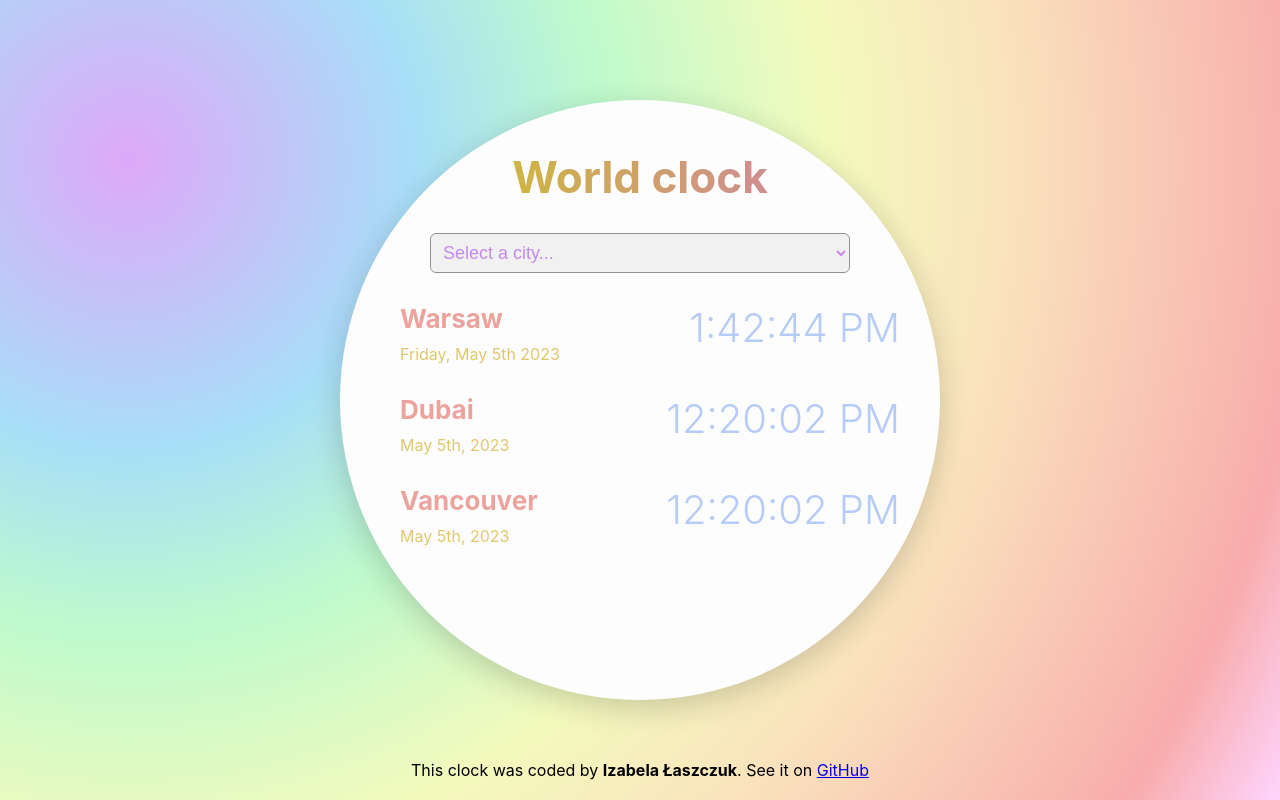
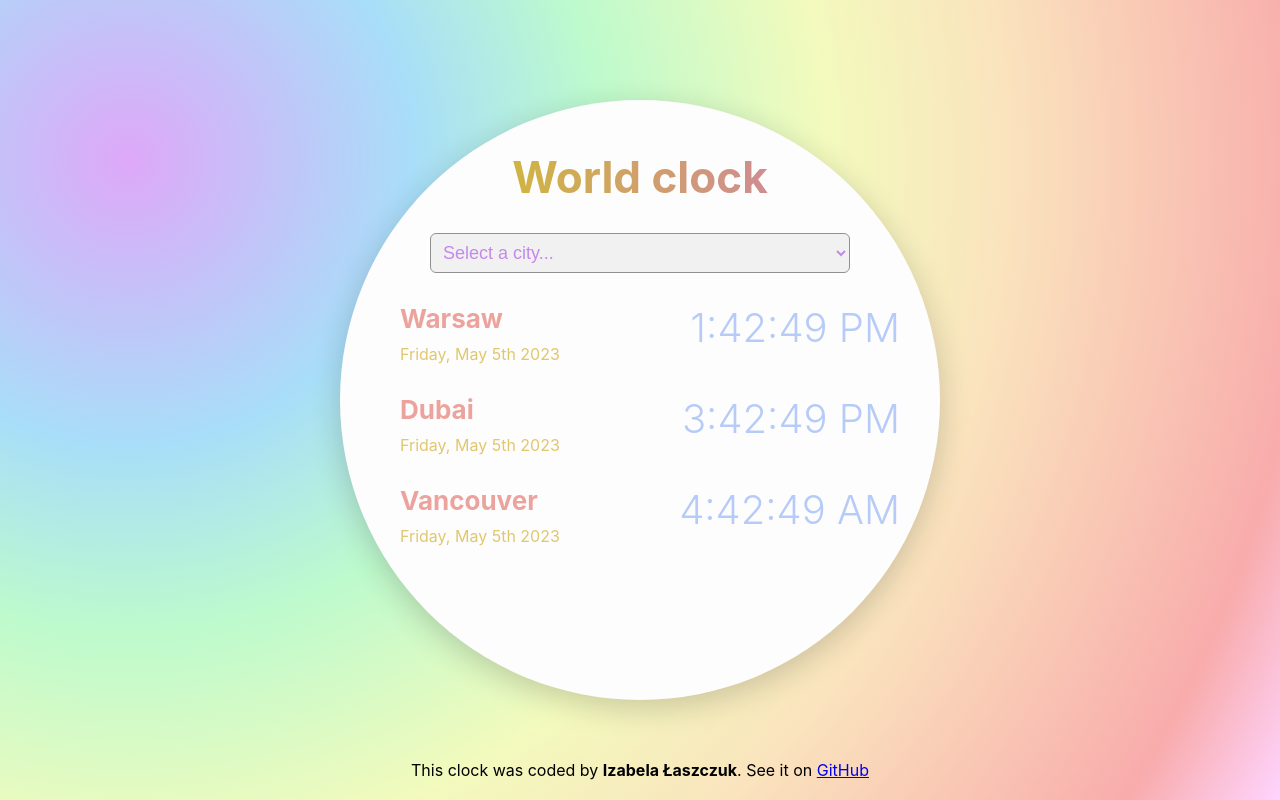
Before and after one commit to IzabelaLas/react-world-clock, a React (Create React App) app: page / in a window 1280 px wide. Built offline with nearby package versions, Linux system fonts and the light colour scheme.

Commit message:
Add function on displayed cities

```diff
--- a/src/components/displayedCities/CitiesDisplayed.js
+++ b/src/components/displayedCities/CitiesDisplayed.js
@@ -1,25 +1,13 @@
+import DubaiTime from "./DubaiTime";
+import VancouverTime from "./Vancouver";
 import WarsawTime from "./WarsawTime";
 
 export default function CitiesDisplayed() {
   return (
     <div>
       <WarsawTime />
-      <div className="citiesDisplayed" id="dubai">
-        <div className="CityAndDate">
-          <h2 className="city">Dubai</h2>
-          <div className="date">May 5th, 2023</div>
-        </div>
-
-        <div className="time">12:20:02 PM</div>
-      </div>
-      <div className="citiesDisplayed" id="vancouver">
-        <div className="CityAndDate">
-          <h2 className="city">Vancouver</h2>
-          <div className="date">May 5th, 2023</div>
-        </div>
-
-        <div className="time">12:20:02 PM</div>
-      </div>
+      <DubaiTime />
+      <VancouverTime />
     </div>
   );
 }
--- /dev/null
+++ b/src/components/displayedCities/DubaiTime.js
@@ -0,0 +1,27 @@
+import React, { useState, useEffect } from "react";
+import moment from "moment-timezone";
+
+export default function DubaiTime() {
+  const [dubaiDate, setDubaiDate] = useState(false);
+  const [dubaiTime, setDubaiTime] = useState(false);
+
+  useEffect(() => {
+    const intervalId = setInterval(() => {
+      setDubaiDate(moment().tz("Asia/Dubai").format("dddd, MMMM Do YYYY"));
+      setDubaiTime(moment().tz("Asia/Dubai").format("LTS"));
+    }, 1000);
+    return () => clearInterval(intervalId);
+  }, []);
+
+  return (
+    <div id="firstCityDisplayed">
+      <div className="citiesDisplayed" id="dubai">
+        <div className="CityAndDate">
+          <h2 className="city">Dubai</h2>
+          <div className="date">{dubaiDate}</div>
+        </div>
+        <div className="time">{dubaiTime}</div>
+      </div>
+    </div>
+  );
+}
--- /dev/null
+++ b/src/components/displayedCities/Vancouver.js
@@ -0,0 +1,29 @@
+import React, { useState, useEffect } from "react";
+import moment from "moment-timezone";
+
+export default function VancouverTime() {
+  const [vancouverDate, setVancouverDate] = useState(false);
+  const [vancouverTime, setVancouverime] = useState(false);
+
+  useEffect(() => {
+    const intervalId = setInterval(() => {
+      setVancouverDate(
+        moment().tz("America/Vancouver").format("dddd, MMMM Do YYYY")
+      );
+      setVancouverime(moment().tz("America/Vancouver").format("LTS"));
+    }, 1000);
+    return () => clearInterval(intervalId);
+  }, []);
+
+  return (
+    <div id="firstCityDisplayed">
+      <div className="citiesDisplayed" id="warsaw">
+        <div className="CityAndDate">
+          <h2 className="city">Vancouver</h2>
+          <div className="date">{vancouverDate}</div>
+        </div>
+        <div className="time">{vancouverTime}</div>
+      </div>
+    </div>
+  );
+}
--- a/src/components/displayedCities/WarsawTime.js
+++ b/src/components/displayedCities/WarsawTime.js
@@ -1,9 +1,17 @@
-import React from "react";
+import React, { useState, useEffect } from "react";
 import moment from "moment-timezone";
 
 export default function WarsawTime() {
-  const warsawDate = moment().tz("Europe/Warsaw").format("dddd, MMMM Do YYYY");
-  const warsawTime = moment().tz("Europe/Warsaw").format("LTS");
+  const [warsawDate, setWarsawDate] = useState(false);
+  const [warsawTime, setWarsawTime] = useState(false);
+
+  useEffect(() => {
+    const intervalId = setInterval(() => {
+      setWarsawDate(moment().tz("Europe/Warsaw").format("dddd, MMMM Do YYYY"));
+      setWarsawTime(moment().tz("Europe/Warsaw").format("LTS"));
+    }, 1000);
+    return () => clearInterval(intervalId);
+  }, []);
 
   return (
     <div id="firstCityDisplayed">
```
